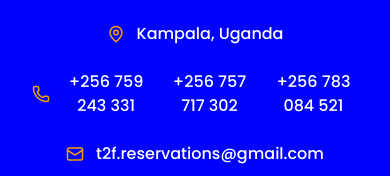
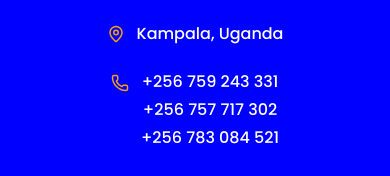
Before and after one commit to keith156/time2fly, a React (Vite) app: page / in a window 390 px wide. Shown: the part 2214-2390 px from the top of the page. Built offline with nearby package versions, Linux system fonts and the light colour scheme; no server answers; the database is empty.

Commit message:
style: Stack footer phone numbers on mobile for better readability

```diff
--- a/App.tsx
+++ b/App.tsx
@@ -185,14 +185,14 @@ const Footer: React.FC = () => {
               <MapPin size={18} className="text-amber-500 flex-shrink-0" />
               <span>Kampala, Uganda</span>
             </div>
-            <div className="flex items-center space-x-3">
-              <Phone size={18} className="text-amber-500 flex-shrink-0" />
-              <div className="flex items-center space-x-4">
-                <span>+256 759 243 331</span>
+            <div className="flex items-start md:items-center space-x-3">
+              <Phone size={18} className="text-amber-500 flex-shrink-0 mt-1 md:mt-0" />
+              <div className="flex flex-col md:flex-row md:items-center space-y-1 md:space-y-0 md:space-x-4">
+                <span className="whitespace-nowrap">+256 759 243 331</span>
                 <span className="text-white/20 hidden md:block">|</span>
-                <span>+256 757 717 302</span>
+                <span className="whitespace-nowrap">+256 757 717 302</span>
                 <span className="text-white/20 hidden md:block">|</span>
-                <span>+256 783 084 521</span>
+                <span className="whitespace-nowrap">+256 783 084 521</span>
               </div>
             </div>
             <div className="flex items-center space-x-3">
```
